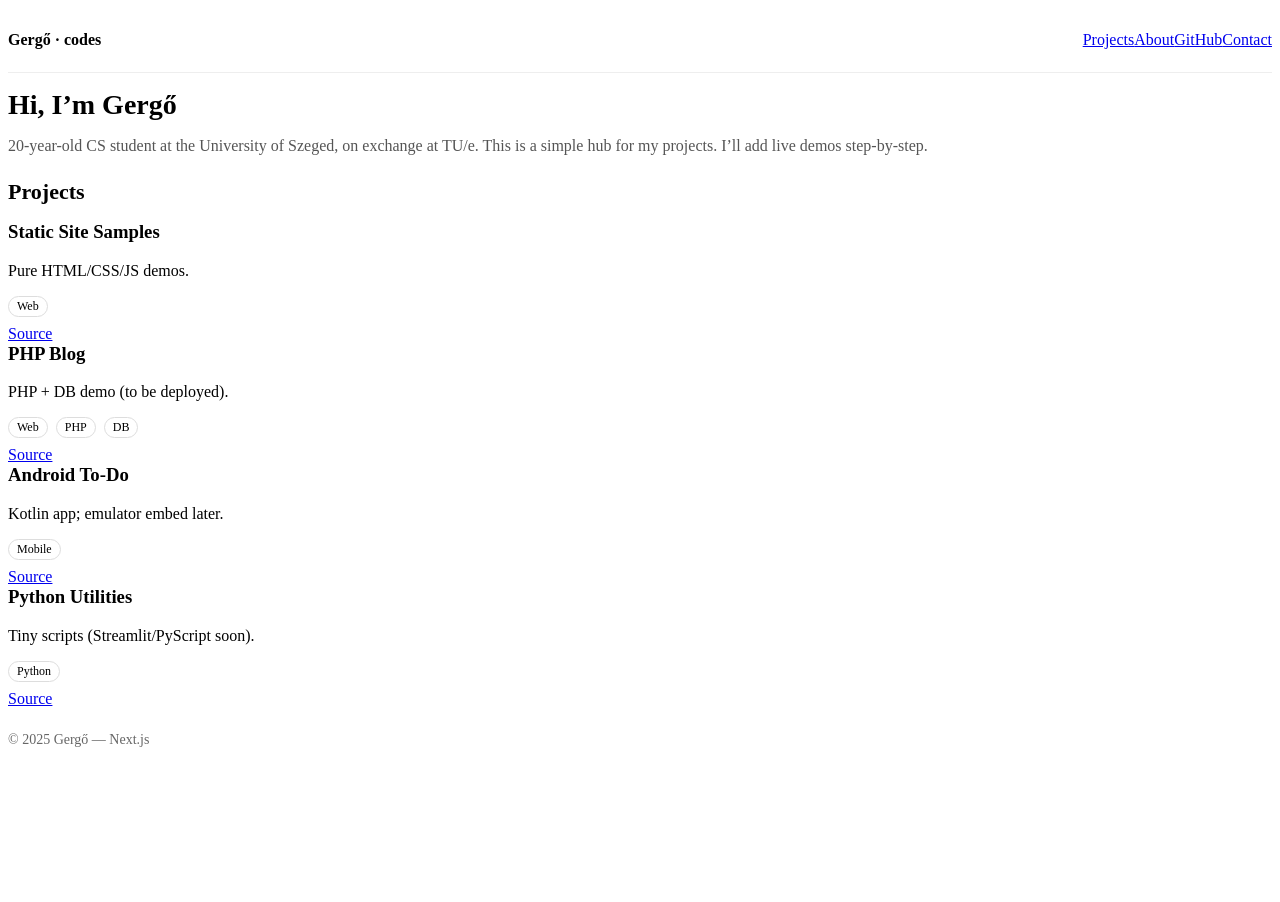
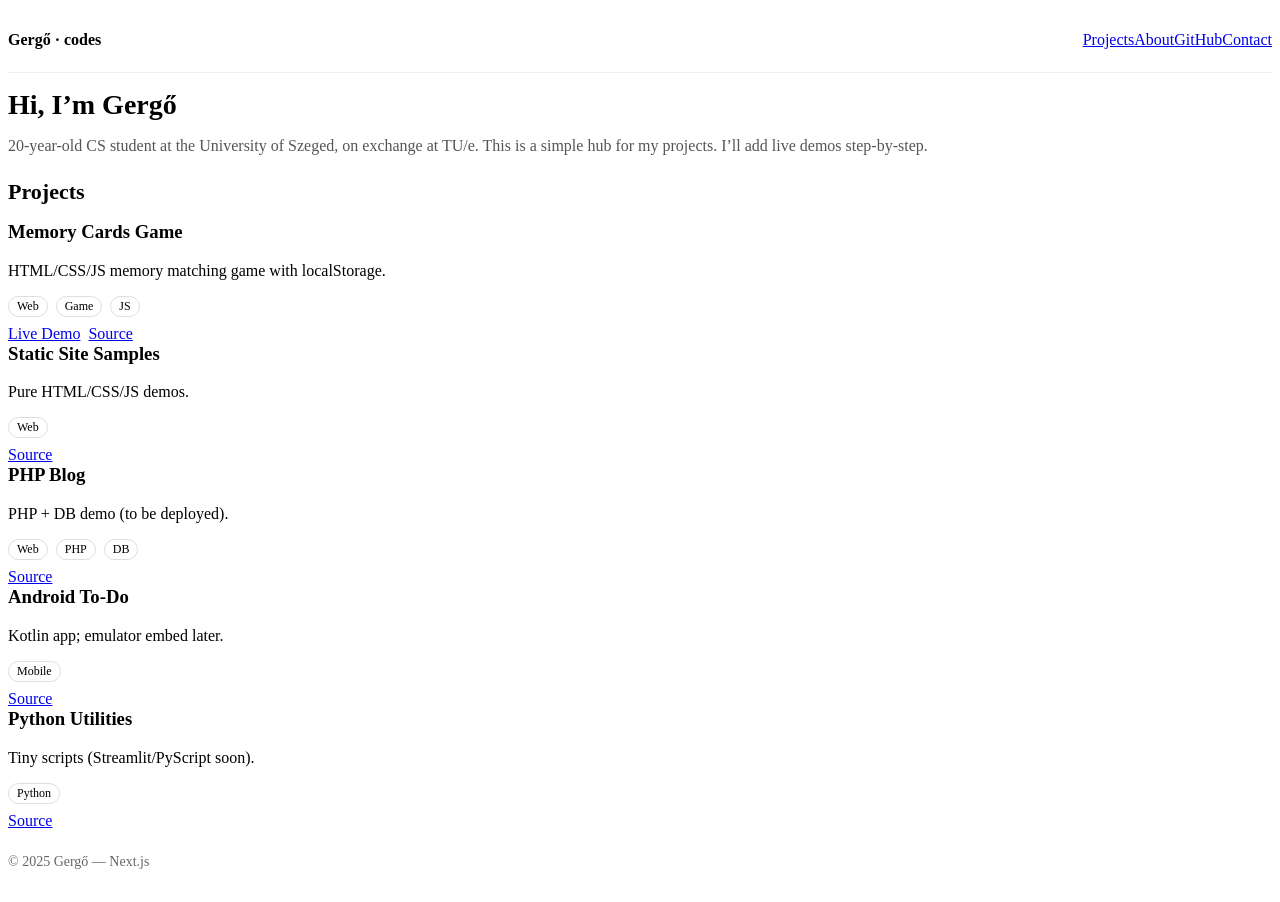
Before and after one commit to gergo-m/portfolio-hub, a Next.js app: page / in a window 1280 px wide. Before the commit the page ends 800 px from the top, so only its background shows below. Built offline with nearby package versions, Linux system fonts and the light colour scheme.

Commit message:
add memory cards game

```diff
--- a/app/page.tsx
+++ b/app/page.tsx
@@ -8,6 +8,13 @@ type Project = {
 
 const projects: Project[] = [
   // We’ll replace these with real ones later
+  {
+    title: "Memory Cards Game",
+    summary: "HTML/CSS/JS memory matching game with localStorage.",
+    tags: ["Web", "Game", "JS"],
+    demoUrl: "https://memory-cards-game-one.vercel.app",
+    sourceUrl: "https://github.com/gergo-m/memory-cards-game"
+  },
   { title: "Static Site Samples", summary: "Pure HTML/CSS/JS demos.", tags: ["Web"], sourceUrl: "https://github.com/YOUR_GITHUB" },
   { title: "PHP Blog", summary: "PHP + DB demo (to be deployed).", tags: ["Web","PHP","DB"], sourceUrl: "https://github.com/YOUR_GITHUB" },
   { title: "Android To-Do", summary: "Kotlin app; emulator embed later.", tags: ["Mobile"], sourceUrl: "https://github.com/YOUR_GITHUB" },
```
